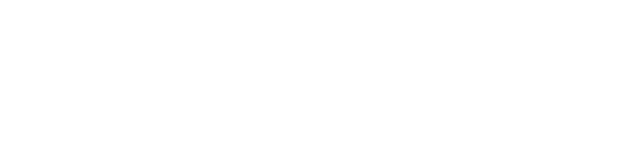
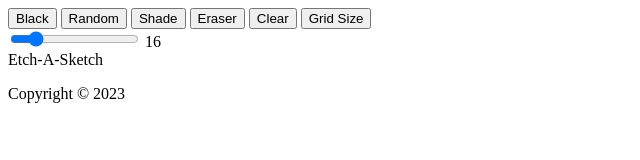
Before and after one commit to amangofer/Odin-Etch-A-Sketch, a plain HTML site: page index.html in a window 1280 px wide. Shown: the whole page, without its empty margins (0-640 px from the left). Drawn offline with Linux system fonts and the light colour scheme.

Commit message:
make the structure of the page

```diff
--- a/index.html
+++ b/index.html
@@ -8,6 +8,28 @@
     <link rel="stylesheet" href="style.css">
 </head>
 <body>
+    <div class="main">
+        <div class="controls-container">
+            <button class="btn" id="black">Black</button>
+            <button class="btn" id="random">Random</button>
+            <button class="btn" id="shade">Shade</button>
+            <button class="btn" id="eraser">Eraser</button>
+            <button class="btn" id="clear">Clear</button>
+            <button class="btn" id="grid-size">Grid Size</button>
+            <div class="range">
+                <input type="range" name="range" value="16" max="100" id="range">
+                <span id="range-value">16</span>
+            </div>
+
+        </div>
+        <div class="board-container">
+            <div class="title">Etch-A-Sketch</div>
+            <div class="grid-container"></div>
+        </div>
+    </div>
+
+
+    <p>Copyright © <script>document.write(new Date().getFullYear())</script></p>
 
     <script src="main.js"></script>
 </body>
```
